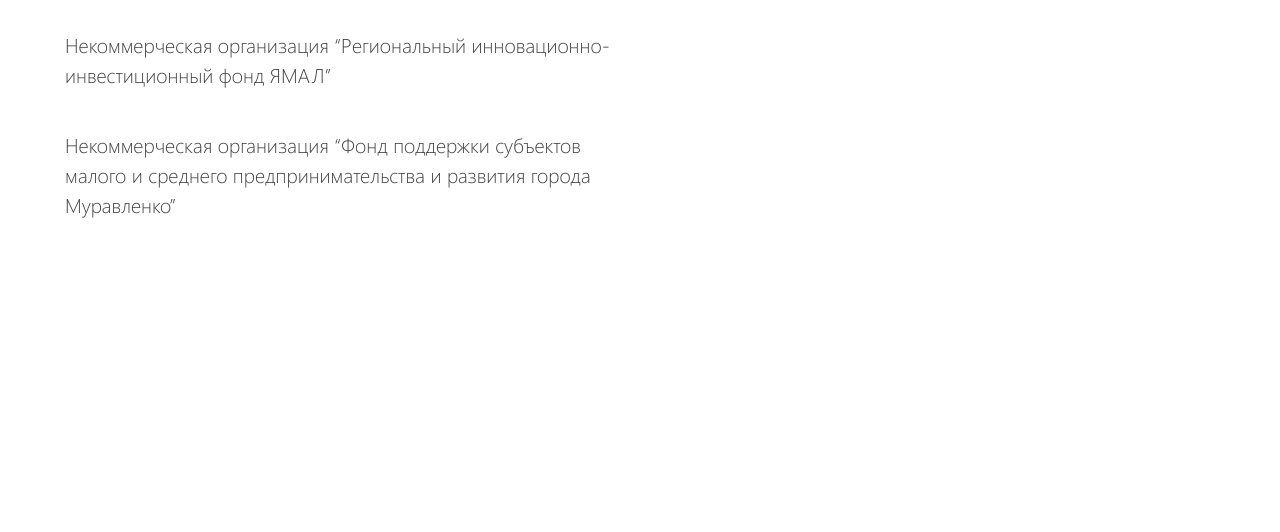
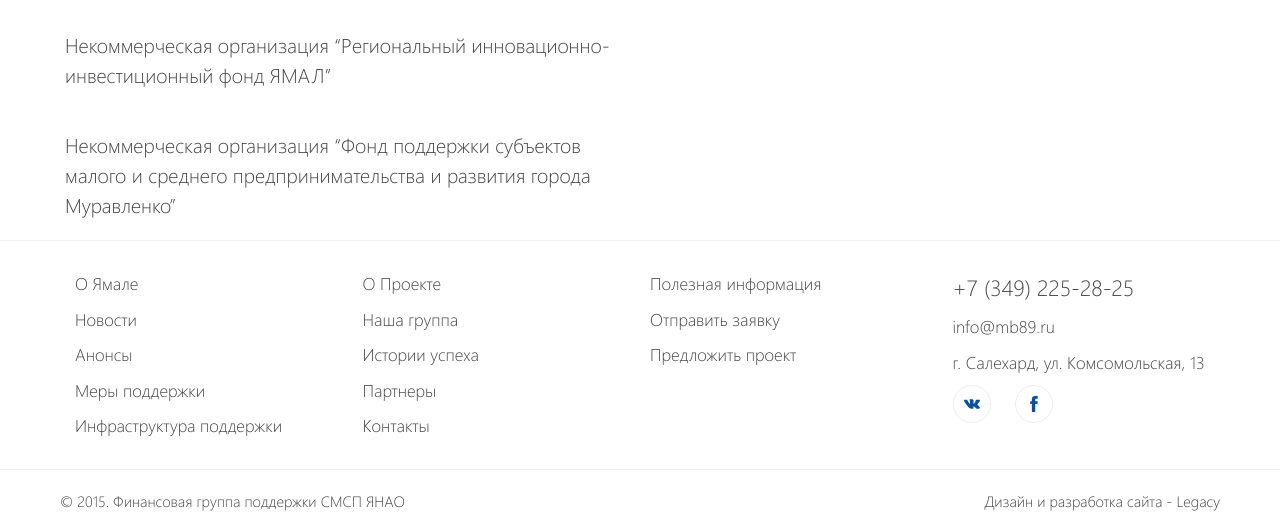
Before and after one commit to CheBurashka334/yamal, a PHP site: page /infrastructure.php in a window 1280 px wide. Shown: the part 1747-2279 px from the top of the page. Before the commit the page ends 1965 px from the top, so only its background shows below. Run offline with PHP 8.4, Linux system fonts and the light colour scheme.

Commit message:
футер

```diff
--- a/footer.php
+++ b/footer.php
@@ -1,6 +1,49 @@
 </div> <!-- /.workarea -->
 	<div class="footer">
-
+		<div class="footer-content">
+			<div class="row container">
+				<div class="footer-menus col l9 m8 hide-on-small-only">
+					<ul class="footer-menu col l4 m6">
+						<li class="menu-item"><a href="#" class="menu-link">О Ямале</a></li>
+						<li class="menu-item"><a href="#" class="menu-link">Новости</a></li>
+						<li class="menu-item"><a href="#" class="menu-link">Анонсы</a></li>
+						<li class="menu-item"><a href="#" class="menu-link">Меры поддержки</a></li>
+						<li class="menu-item"><a href="#" class="menu-link">Инфраструктура поддержки</a></li>
+					</ul>
+					<ul class="footer-menu col l4 m6">
+						<li class="menu-item"><a href="#" class="menu-link">О Проекте</a></li>
+						<li class="menu-item"><a href="#" class="menu-link">Наша группа</a></li>
+						<li class="menu-item"><a href="#" class="menu-link">Истории успеха</a></li>
+						<li class="menu-item"><a href="#" class="menu-link">Партнеры</a></li>
+						<li class="menu-item"><a href="#" class="menu-link">Контакты</a></li>
+					</ul>
+					<ul class="footer-menu col l4 m6">
+						<li class="menu-item"><a href="#" class="menu-link">Полезная информация</a></li>
+						<li class="menu-item"><a href="#" class="menu-link">Отправить заявку</a></li>
+						<li class="menu-item"><a href="#" class="menu-link">Предложить проект</a></li>
+					</ul>
+				</div>
+				<div class="footer-contacts col l3 m4 s12">
+					<p class="phone"><a class="nostyle" href="callto:+73492252825">+7&nbsp;(349)&nbsp;225&#8209;28&#8209;25</a></p>
+					<p class="email"><a class="nostyle" href="mailto:info@mb89.ru">info@mb89.ru</a></p>
+					<p class="address">г. Салехард, ул. Комсомольская, 13</p>
+					<p class="soc">
+						<a class="btn-icon small vk" href="#" target="_blank"><svg class="icon"><use xlink:href="#vk"</svg></a>
+						<a class="btn-icon small fb" href="#" target="_blank"><svg class="icon"><use xlink:href="#fb"</svg></a>
+					</p>
+				</div>
+			</div>
+		</div>
+		<div class="footer-bottom hide-on-small-only">
+			<div class="row container">
+				<div class="copy col l6 m6">
+					© 2015. Финансовая группа поддержки СМСП ЯНАО
+				</div>
+				<div class="dev col l6 m6 right-align">
+					Дизайн и разработка сайта - <a href="http://legacystudio.ru/" class="nostyle" target="_blank">Legacy</a>
+				</div>
+			</div>
+		</div>
 	</div>
 </div> <!-- /.page -->
 </div> <!-- /.layout -->
--- a/scss/components/_buttons.scss
+++ b/scss/components/_buttons.scss
@@ -68,6 +68,7 @@
 		height: 38px;
 		line-height: 38px;
 		border-color: #ededed;
+		padding: 0 $gutter;
 	}
 	&.default {
 		border: 0;
--- /dev/null
+++ b/scss/components/_footer.scss
@@ -0,0 +1,39 @@
+// footer
+.footer {
+	border-top: 1px solid #eeeeee;
+	font-size: 17px;
+	.footer-content {
+		padding-top: 2*$gutter;
+		padding-bottom: 2*$gutter;
+	}
+	p {
+		margin: $gutter 0;
+	}
+	.phone {
+		font-size: 1.3em;
+	}
+	.soc .btn-icon {
+		margin-right: $gutter*2;
+	}
+	.footer-menus {
+		margin-top: $gutter;
+	}
+	.footer-menu {
+		margin: 0;
+		.menu-link {
+			color: inherit;
+			&:hover {
+				color: $primary-color;
+			}
+		}
+		.menu-item {
+			margin: 0 0 $gutter;
+		}
+	}
+	.footer-bottom {
+		border-top: 1px solid #eeeeee;
+		padding-top: $gutter*2;
+		padding-bottom: $gutter*2;
+		font-size: 0.88em;
+	}
+}
--- a/scss/template_styles.scss
+++ b/scss/template_styles.scss
@@ -30,3 +30,4 @@
 @import "components/header";
 @import "components/main-menu";
 @import "components/search";
+@import "components/footer";
--- a/template_styles.css
+++ b/template_styles.css
@@ -1101,8 +1101,9 @@ span.badge {
   height: 38px;
   line-height: 38px;
   border-color: #ededed;
-}
-/* line 72, scss/components/_buttons.scss */
+  padding: 0 10px;
+}
+/* line 73, scss/components/_buttons.scss */
 .btn-icon.default {
   border: 0;
   line-height: 1em;
@@ -1110,15 +1111,15 @@ span.badge {
   width: 1em;
   padding: 0;
 }
-/* line 78, scss/components/_buttons.scss */
+/* line 79, scss/components/_buttons.scss */
 .btn-icon.default .icon {
   fill: #0d4f9e;
 }
-/* line 81, scss/components/_buttons.scss */
+/* line 82, scss/components/_buttons.scss */
 .btn-icon.default:hover, .btn-icon.default:active {
   background: transparent;
 }
-/* line 84, scss/components/_buttons.scss */
+/* line 85, scss/components/_buttons.scss */
 .btn-icon.default:hover .icon, .btn-icon.default:active .icon {
   fill: #0d4f9e;
 }
@@ -1977,3 +1978,53 @@ small {
   left: 15px;
   opacity: 0.5;
 }
+
+/* line 2, scss/components/_footer.scss */
+.footer {
+  border-top: 1px solid #eeeeee;
+  font-size: 17px;
+}
+/* line 5, scss/components/_footer.scss */
+.footer .footer-content {
+  padding-top: 20px;
+  padding-bottom: 20px;
+}
+/* line 9, scss/components/_footer.scss */
+.footer p {
+  margin: 10px 0;
+}
+/* line 12, scss/components/_footer.scss */
+.footer .phone {
+  font-size: 1.3em;
+}
+/* line 15, scss/components/_footer.scss */
+.footer .soc .btn-icon {
+  margin-right: 20px;
+}
+/* line 18, scss/components/_footer.scss */
+.footer .footer-menus {
+  margin-top: 10px;
+}
+/* line 21, scss/components/_footer.scss */
+.footer .footer-menu {
+  margin: 0;
+}
+/* line 23, scss/components/_footer.scss */
+.footer .footer-menu .menu-link {
+  color: inherit;
+}
+/* line 25, scss/components/_footer.scss */
+.footer .footer-menu .menu-link:hover {
+  color: #2d4e9d;
+}
+/* line 29, scss/components/_footer.scss */
+.footer .footer-menu .menu-item {
+  margin: 0 0 10px;
+}
+/* line 33, scss/components/_footer.scss */
+.footer .footer-bottom {
+  border-top: 1px solid #eeeeee;
+  padding-top: 20px;
+  padding-bottom: 20px;
+  font-size: 0.88em;
+}
```
